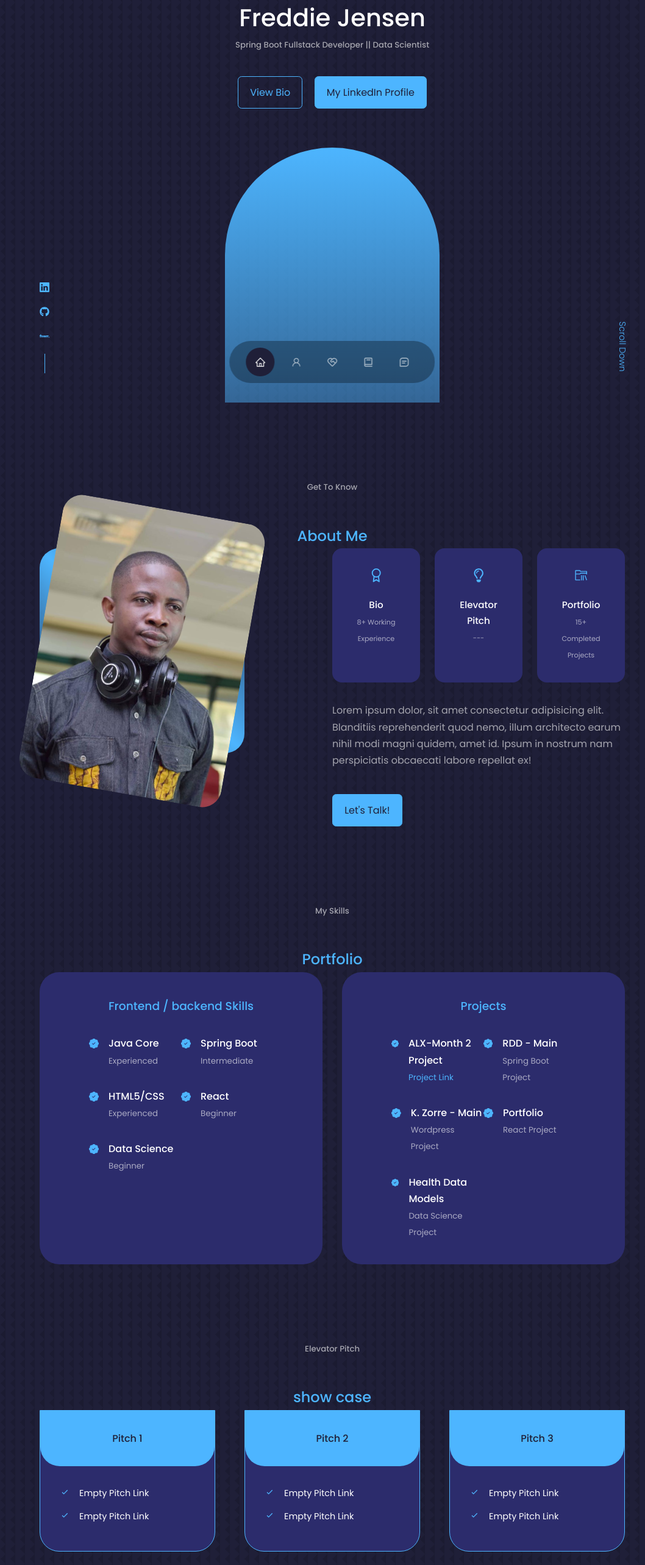
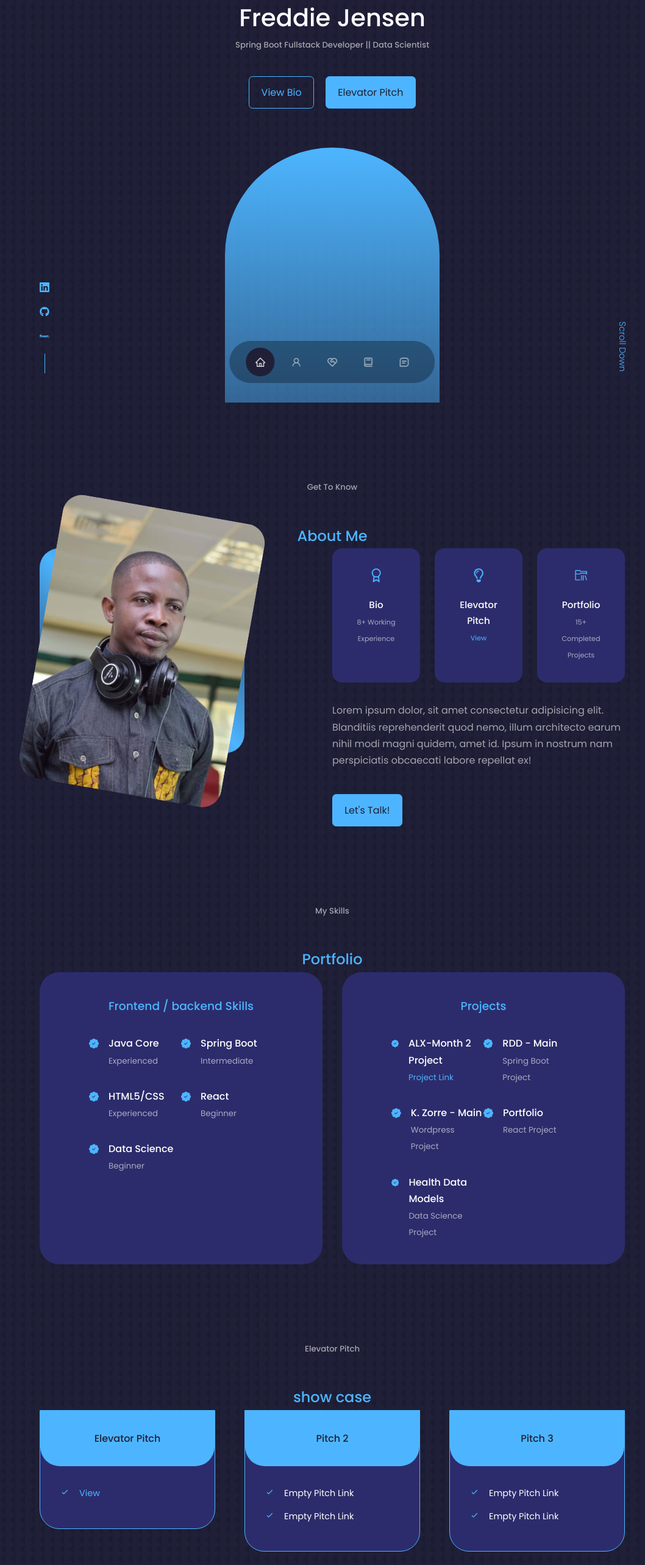
Before and after one commit to xjmaine/portfolio-react, a React (Create React App) app: page / in a window 1280 px wide. Shown: the part 140-2706 px from the top of the page at 61% size, without its empty margins (95-1153 px from the left). Built offline with nearby package versions, Linux system fonts and the light colour scheme.

Commit message:
elevator pitch added

```diff
--- a/src/components/About/About.jsx
+++ b/src/components/About/About.jsx
@@ -32,7 +32,7 @@ const About = () => {
             <article className='about__card'>
               <FaRegLightbulb className='about__icon'/>
               <h5>Elevator Pitch</h5>
-              <small>---</small>
+              <small> <a href="#">View</a> </small>
             </article>
 
             <article className='about__card'>
--- a/src/components/elevator/Elevator.jsx
+++ b/src/components/elevator/Elevator.jsx
@@ -12,17 +12,17 @@ const Elevator = () => {
         <div className="container elevator__container">
           <article className='service'>
             <div className="elevator__head">
-              <h3>Pitch 1</h3>
+              <h3>Elevator Pitch</h3>
             </div>
             <ul className='elevator__list'>
               <li>
                 <BiCheck className='elevator__list-icon'/>
-                <p>Empty Pitch Link</p>
+                <p><a href="https://youtu.be/l9KC7eISpUU?feature=shared" target='_blank'>View</a></p>
               </li>
-              <li>
+              {/* <li>
                 <BiCheck className='elevator__list-icon'/>
                 <p>Empty Pitch Link</p>
-              </li>
+              </li> */}
             </ul>
           </article>
           {/* End of card */}
--- a/src/components/header/CTA.jsx
+++ b/src/components/header/CTA.jsx
@@ -5,7 +5,7 @@ function CTA() {
   return (
     <div className='cta'>
       <a href={CV} download className='btn'>View Bio</a>
-      <a href="https://www.linkedin.com/in/freddie-j-420660b3/" target="_blank" className='btn btn-primary'>My LinkedIn Profile</a>
+      <a href="https://youtu.be/l9KC7eISpUU?feature=shared" target="_blank" className='btn btn-primary'>Elevator Pitch</a>
     </div>
   )
 }
```
